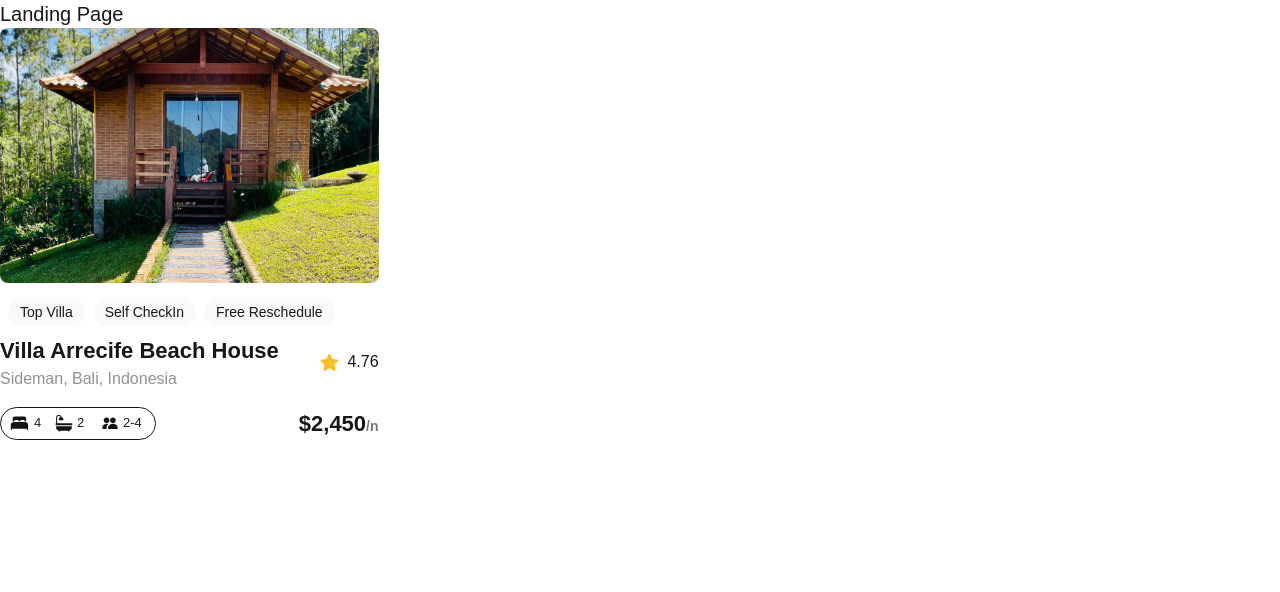
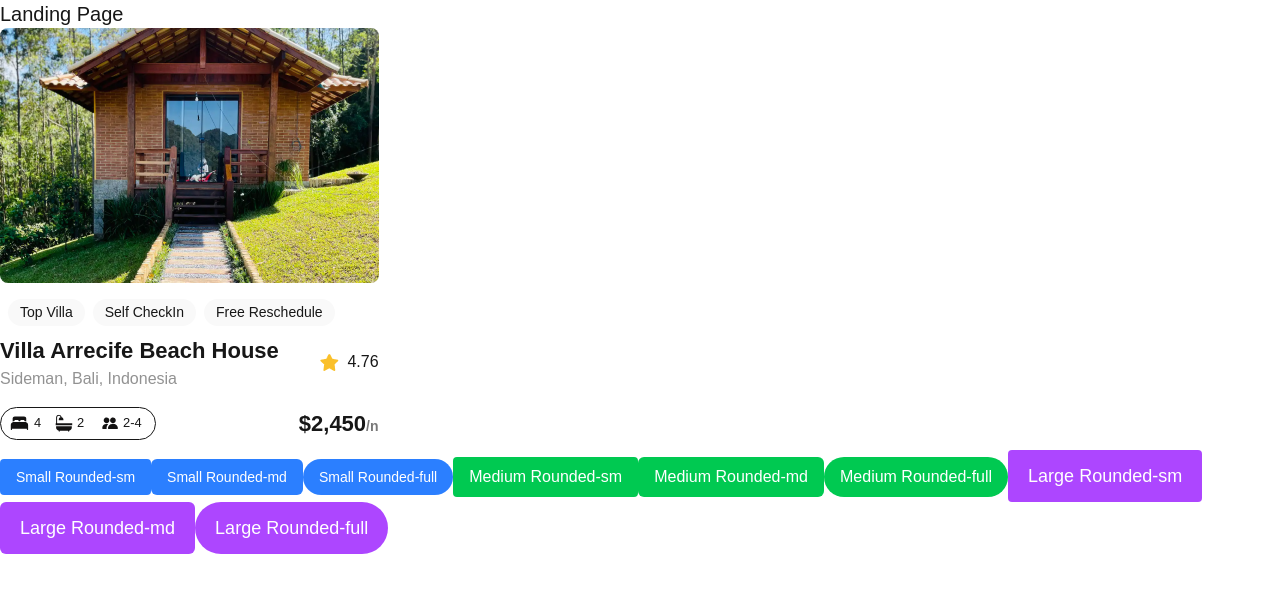
Before and after one commit to D-imani/alx-project-0x00-setup, a Next.js app in the folder alx-project-0x00/: page /landing in a window 1280 px wide. Shown: the top 592 px of the page. Built offline with nearby package versions, Linux system fonts and the light colour scheme.

Commit message:
Buttons component

```diff
--- /dev/null
+++ b/alx-project-0x00/components/Button.tsx
@@ -0,0 +1,12 @@
+import React from "react";
+import { ButtonProps } from "@/interfaces";
+
+const Button: React.FC<ButtonProps> = ({ title, styles }) => {
+  return (
+    <button className={`${styles} px-4 py-2 font-medium`}>
+      {title}
+    </button>
+  );
+};
+
+export default Button;
--- a/alx-project-0x00/components/Pill.tsx
+++ b/alx-project-0x00/components/Pill.tsx
@@ -1,4 +1,5 @@
 import { PillProps } from "@/interfaces";
+import React from "react";
 
 const Pill: React.FC<PillProps> = ({ title }) => {
   return (
--- a/alx-project-0x00/interfaces/index.ts
+++ b/alx-project-0x00/interfaces/index.ts
@@ -1,3 +1,8 @@
 export interface PillProps {
   title: string
 }
+
+export interface ButtonProps {
+    title: string;
+    styles: string;
+}
--- a/alx-project-0x00/pages/landing.tsx
+++ b/alx-project-0x00/pages/landing.tsx
@@ -1,12 +1,28 @@
 import React from "react";
-import Card from "@/components/Card"
+import Card from "@/components/Card";
+import Button from "@/components/Button";
 
 const Landing: React.FC =  () => {
   return (
-    <div>
+    <main>
       <h1 className=" text-xl font-extralight">Landing Page</h1>
       <Card />
-    </div>
+
+       {/* Small Buttons */}
+      <Button title="Small Rounded-sm" styles="text-sm rounded-sm bg-blue-500 text-white px-3 py-1" />
+      <Button title="Small Rounded-md" styles="text-sm rounded-md bg-blue-500 text-white px-3 py-1" />
+      <Button title="Small Rounded-full" styles="text-sm rounded-full bg-blue-500 text-white px-3 py-1" />
+
+      {/* Medium Buttons */}
+      <Button title="Medium Rounded-sm" styles="text-base rounded-sm bg-green-500 text-white px-4 py-2" />
+      <Button title="Medium Rounded-md" styles="text-base rounded-md bg-green-500 text-white px-4 py-2" />
+      <Button title="Medium Rounded-full" styles="text-base rounded-full bg-green-500 text-white px-4 py-2" />
+
+      {/* Large Buttons */}
+      <Button title="Large Rounded-sm" styles="text-lg rounded-sm bg-purple-500 text-white px-5 py-3" />
+      <Button title="Large Rounded-md" styles="text-lg rounded-md bg-purple-500 text-white px-5 py-3" />
+      <Button title="Large Rounded-full" styles="text-lg rounded-full bg-purple-500 text-white px-5 py-3" />
+        </main>
   )
 }
-export default Landing
+export default Landing;
```
